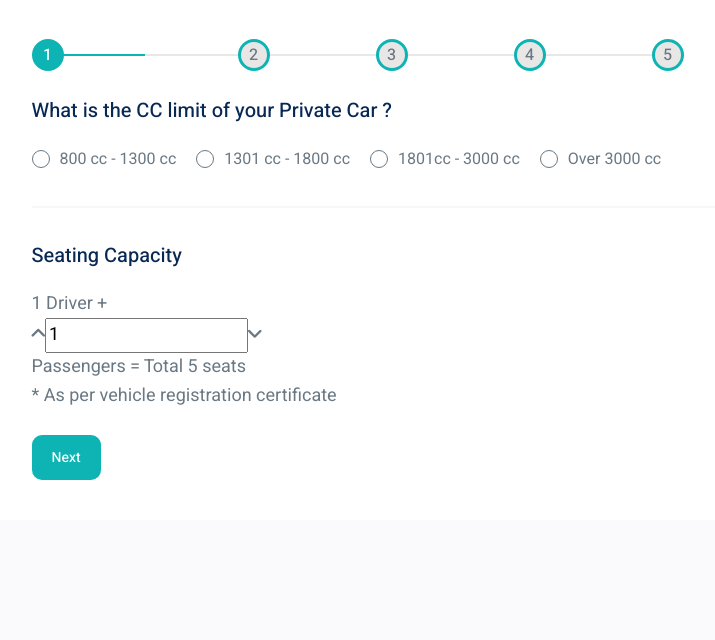
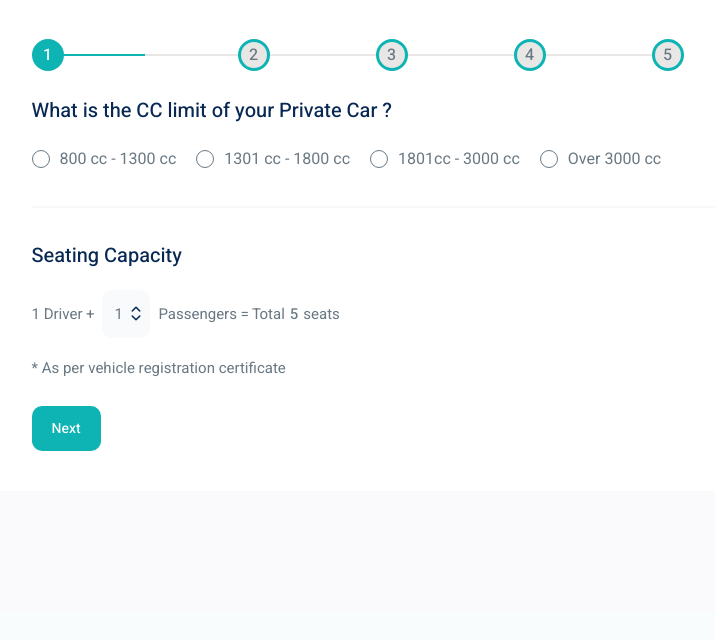
Before and after one commit to polodev/hasan-vi-workflow, a PHP site: page /health-details.html in a window 1280 px wide; the page is wider, and only the part inside the window is pictured. Shown: the part 1336-1976 px from the top of that part, without its empty margins (86-801 px from the left). After the commit the page ends 1787 px from the top of that part, so only its background shows below. Run offline with PHP 8.4, Linux system fonts and the light colour scheme.

Commit message:
purchase box

```diff
--- a/dist/style.css
+++ b/dist/style.css
@@ -633,6 +633,24 @@ select {
   line-height: 45px;
   padding: 0 20px;
 }
+.purchase-box hr {
+  border: 1px solid #E9E6E6;
+  margin: 32px 0;
+}
+.purchase-box.motor-purchase-box .seat-select {
+  display: flex;
+  align-items: center;
+  font-size: 15px;
+  margin-bottom: 16px;
+}
+.purchase-box.motor-purchase-box .seat-select .seat-num {
+  font-weight: 500;
+  padding: 0 5px;
+}
+.purchase-box.motor-purchase-box .condition-text {
+  font-size: 15px;
+}
+
 table {
   background-color: #ffffff;
   border-radius: 10px;
@@ -670,9 +688,49 @@ table th, table td {
   min-width: 240px;
 }
 
-hr {
-  border: 1px solid #E9E6E6;
-  margin: 32px 0;
+.prod-qnty {
+  width: 48px;
+  height: 48px;
+  line-height: 48px;
+  border-radius: 10px;
+  background-color: #F8FAFC;
+  margin: 0 8px;
+  padding: 0 12px;
+  position: relative;
+}
+.prod-qnty input {
+  width: 100%;
+  border: none;
+  padding: 0;
+  text-align: center;
+  background-color: transparent;
+  font-size: 15px;
+  color: #697883;
+  text-align: left;
+}
+.prod-qnty input:focus {
+  border: none;
+  box-shadow: none;
+  outline: none;
+}
+.prod-qnty .qnty-btn {
+  position: absolute;
+  right: 10px;
+  display: block;
+  cursor: pointer;
+  text-align: center;
+  font-size: 12px;
+  color: #082854;
+  transition: 0.3s;
+}
+.prod-qnty .qnty-btn.decrement {
+  bottom: 14px;
+}
+.prod-qnty .qnty-btn.increment {
+  top: 14px;
+}
+.prod-qnty .qnty-btn:hover {
+  color: #0eb4b4;
 }
 
 /*------------------- 3.3 Ion Slider -------------------*/
--- a/health-details.html
+++ b/health-details.html
@@ -146,7 +146,7 @@
                     </div>
                     <div class="form-field">
                         <h6 class="title">Seating Capacity</h6>
-                        <div class="seat-select">1 Driver +  <div class="pro-qty"><input type="text" value="1"></div> Passengers = Total <span>5</span> seats</div>
+                        <div class="seat-select">1 Driver +  <div class="prod-qnty"><input type="text" value="1"></div> Passengers = Total <span class="seat-num">5</span> seats</div>
                         <span class="condition-text">* As per vehicle registration certificate</span>
                     </div>
                     <div class="form-field">
--- a/src/health-details.scss
+++ b/src/health-details.scss
@@ -180,12 +180,26 @@
 			padding: 0 20px;
 		}
 	}
+	hr {
+		border: 1px solid #E9E6E6;
+		margin: 32px 0;
+	}
 	&.motor-purchase-box {
-
+		.seat-select {
+			display: flex;
+			align-items: center;
+			font-size: 15px;
+			margin-bottom: 16px;
+			.seat-num {
+				font-weight: 500;
+				padding: 0 5px;
+			}
+		}
+		.condition-text {
+			font-size: 15px;
+		}
 	}
 }
-
-
 
 table {
 	background-color: #ffffff;
@@ -233,7 +247,48 @@ table {
 }
 
 
-hr {
-	border: 1px solid #E9E6E6;
-	margin: 32px 0;
+.prod-qnty {
+    width: 48px;
+    height: 48px;
+	line-height: 48px;
+    border-radius: 10px;
+	background-color: #F8FAFC;
+	margin: 0 8px;
+	padding: 0 12px;
+	position: relative;
+    input {
+        width: 100%;
+        border: none;
+        padding: 0;
+        text-align: center;
+        background-color: transparent;
+        font-size: 15px;
+        color: #697883;
+		text-align: left;
+		&:focus {
+			border: none;
+			box-shadow: none;
+			outline: none;
+		}
+    }
+    .qnty-btn {
+		position: absolute;
+		right: 10px;
+        display: block;
+        cursor: pointer;
+        text-align: center;
+        font-size: 12px;
+        color: $secondary_color;
+        transition: 0.3s;
+		&.decrement {
+			bottom: 14px;
+		}
+		&.increment {
+			top: 14px;
+		}
+        &:hover {
+            color: $primary_color;
+        }
+    }
+
 }
```
Also changed, not shown: time-log.md (+1 -1 lines), vendor/main.js, 1 other file.
